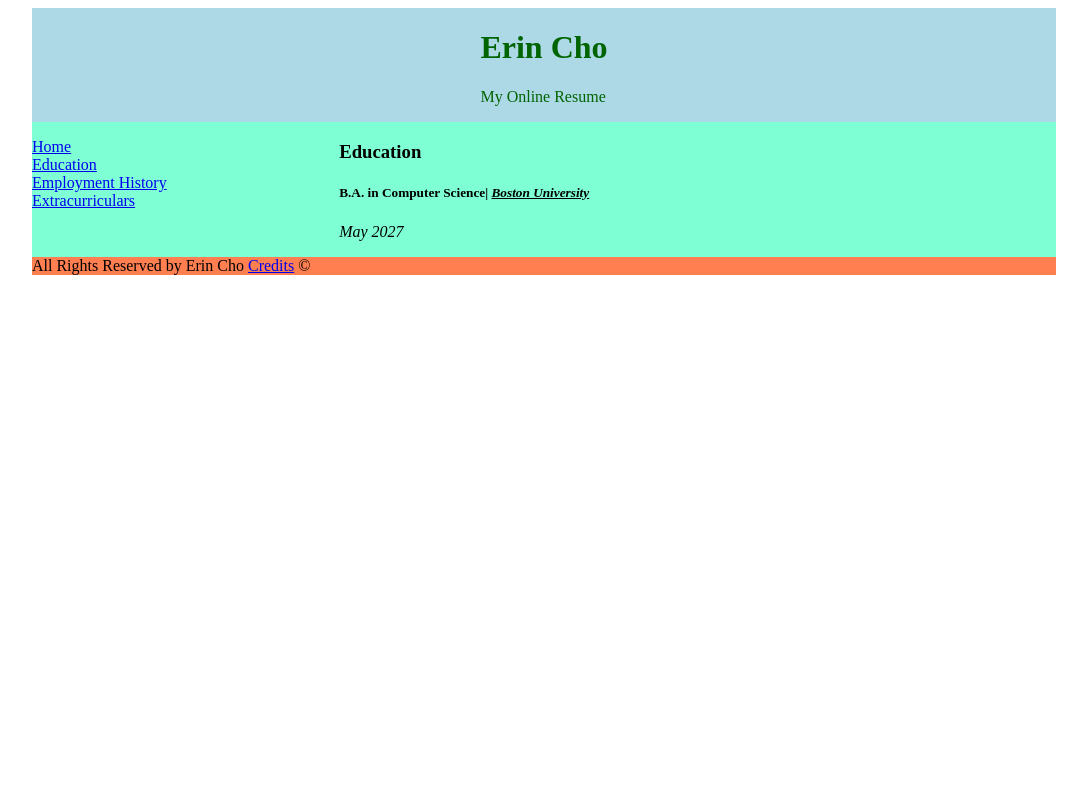
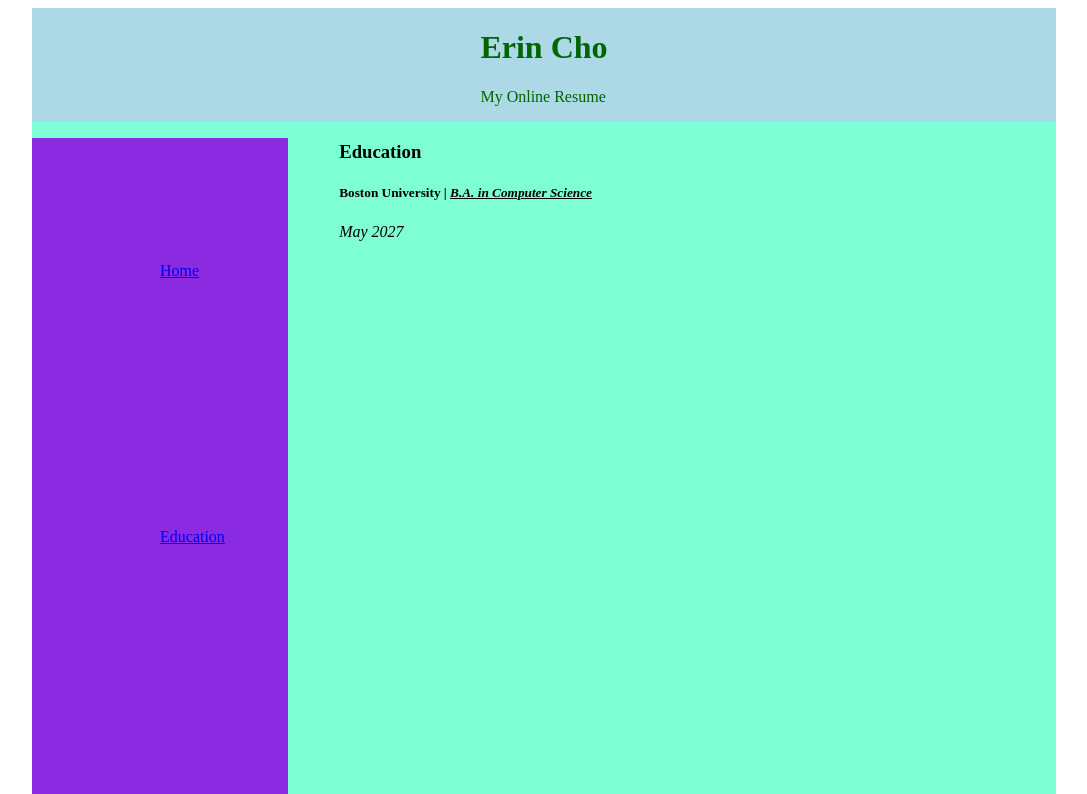
Before and after one commit to er1nh4/cs391a1-mp3, a React app: page /education.html in a window 1280 px wide. Shown: the top 794 px of the page, without its empty margins (96-1183 px from the left). Built offline with nearby package versions, Linux system fonts and the light colour scheme; the HTML template or start-up script is replaced by a standard one.

Commit message:
Updated Nav

```diff
--- a/src/components/Nav.tsx
+++ b/src/components/Nav.tsx
@@ -20,14 +20,23 @@ const StyledUnorderedList = styled.ul`
     }
 `;
 
+const StyledList = styled.li`
+    float: left;
+    text-decoration: none;
+    background: blueviolet;
+    margin-right: 30vw;
+    padding: 10vw;
+    line-height: 10px;
+`;
+
 export default function Nav() {
     return (
         <StyledNav>
             <StyledUnorderedList>
-                <li><Link to={'/'}> Home </Link></li>
-                <li><Link to={'/education.html'}> Education </Link></li>
-                <li><Link to={'/employment.html'}> Employment History </Link></li>
-                <li><Link to={'/extracurriculars.html'}> Extracurriculars </Link></li>
+                <StyledList><Link to={'/'}> Home </Link></StyledList>
+                <StyledList><Link to={'/education.html'}> Education </Link></StyledList>
+                <StyledList><Link to={'/employment.html'}> Employment History </Link></StyledList>
+                <StyledList><Link to={'/extracurriculars.html'}> Extracurriculars </Link></StyledList>
             </StyledUnorderedList>
         </StyledNav>
     )
--- a/src/components/main/Education.tsx
+++ b/src/components/main/Education.tsx
@@ -3,7 +3,7 @@ export default function Education() {
         <main id="main-page">
             <h3 id="main-title"> Education </h3>
             <div>
-                <h5><strong>B.A. in Computer Science</strong>| <em><u>Boston University</u></em></h5>
+                <h5><strong>Boston University</strong> | <em><u> B.A. in Computer Science </u></em></h5>
                 <em>May 2027</em>
             </div>
         </main>
```
